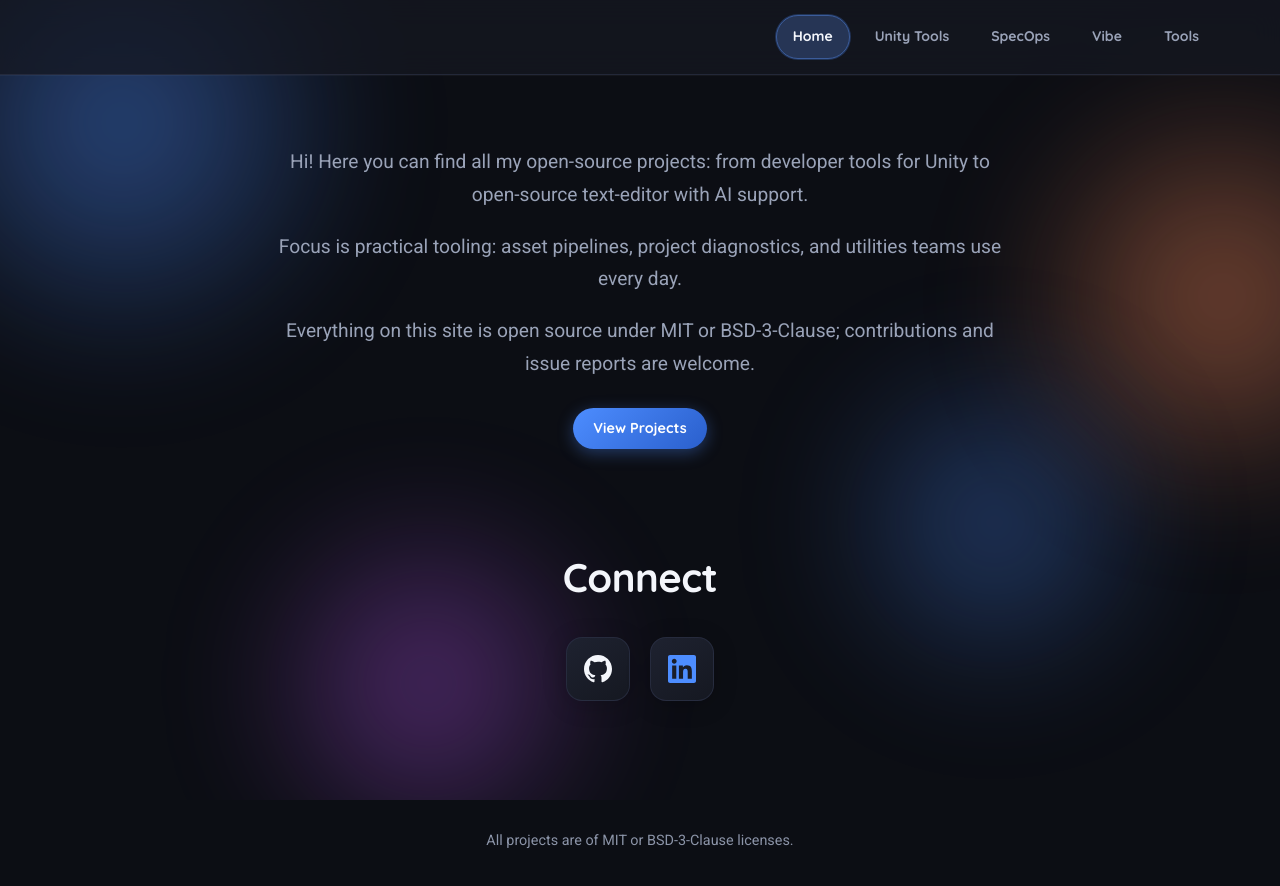
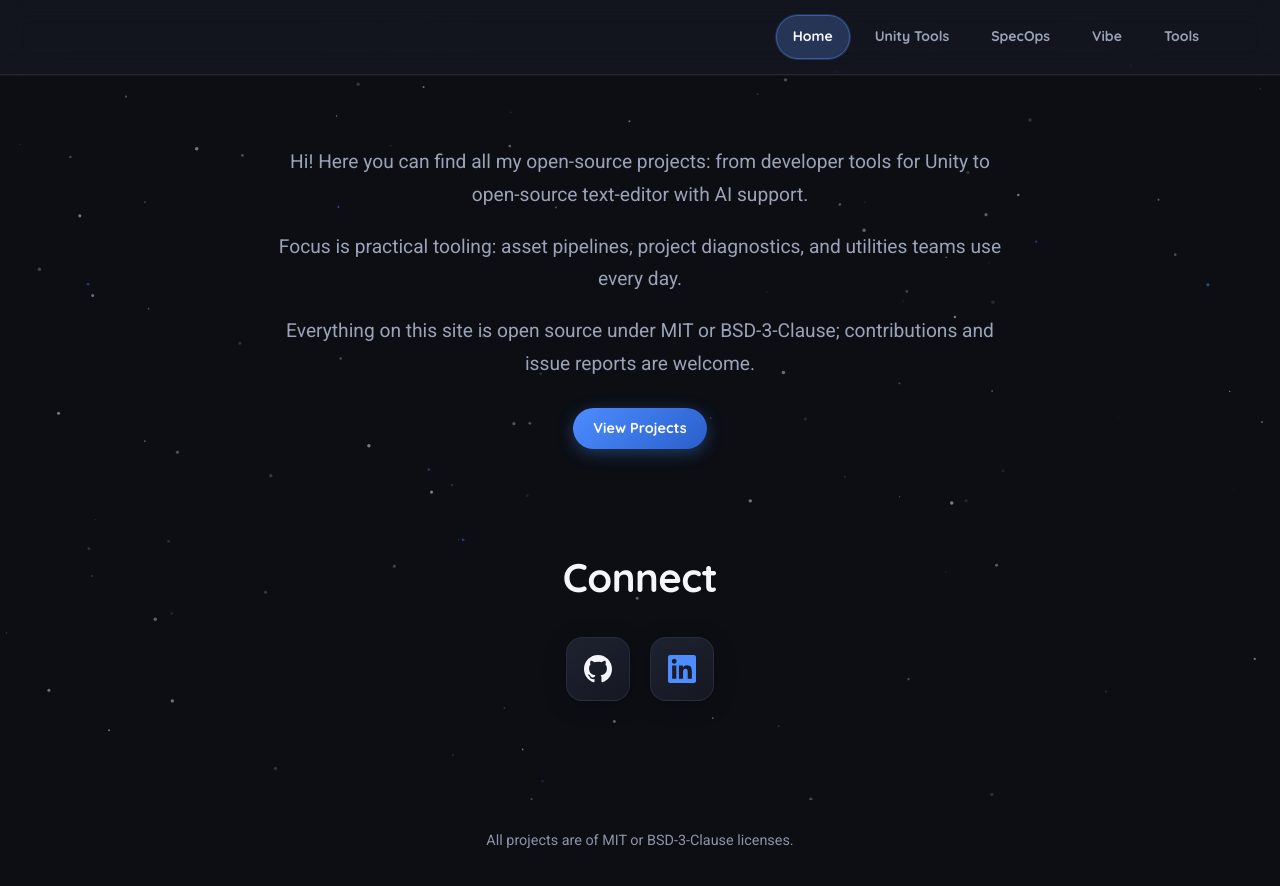
Before and after one commit to AlexeyPerov/AlexeyPerov.github.io, a plain HTML site: page index.html in a window 1280 px wide. Drawn offline with Linux system fonts and the light colour scheme.

Commit message:
Site updated

```diff
--- a/index.html
+++ b/index.html
@@ -43,18 +43,33 @@
       --text-secondary: #9aa3b8;
       --widget-gradient: linear-gradient(145deg, #1a1f2e 0%, #12151f 100%);
     }
+    .scroll-reveal--immediate,
+    .scroll-reveal--immediate.scroll-reveal--visible {
+      opacity: 1;
+      transform: none;
+    }
+
+    body.has-bg-effect { position: relative; }
+    .page-bg-effect {
+      position: fixed;
+      inset: 0;
+      z-index: 0;
+      overflow: hidden;
+      pointer-events: none;
+    }
+    .page-bg-effect__canvas {
+      display: block;
+      width: 100%;
+      height: 100%;
+    }
+
   </style>
   <link rel="stylesheet" href="styles.css">
 </head>
-<body class="has-bg-effect has-bg-effect--light-leak compact-sections">
+<body class="has-bg-effect has-bg-effect--magic-dust compact-sections">
 
-  <div class="page-bg-effect page-bg-effect--light-leak" aria-hidden="true">
-
-    <span class="light-leak light-leak--1"></span>
-    <span class="light-leak light-leak--2"></span>
-    <span class="light-leak light-leak--3"></span>
-    <span class="light-leak light-leak--4"></span>
-
+  <div class="page-bg-effect page-bg-effect--magic-dust" aria-hidden="true">
+    <canvas class="page-bg-effect__canvas"></canvas>
   </div>
 
   <a class="skip-link" href="#main-content">Skip to main content</a>
@@ -108,7 +123,7 @@
 
 
 
-
+  <script src="background-effects.js" defer></script>
   <script src="nav.js" defer></script>
 </body>
 </html>
--- a/styles.css
+++ b/styles.css
@@ -1677,77 +1677,6 @@ body.has-bg-effect .footer {
   background: transparent;
 }
 
-/* Light leaks */
-.light-leak {
-  position: absolute;
-  border-radius: 50%;
-  filter: blur(56px);
-  opacity: 0.58;
-  will-change: transform, opacity;
-}
-
-.light-leak--1 {
-  width: min(52vw, 520px);
-  height: min(52vw, 520px);
-  top: -18%;
-  left: -12%;
-  background: radial-gradient(circle, rgba(77, 141, 255, 0.9) 0%, rgba(77, 141, 255, 0) 68%);
-  animation: light-leak-drift-1 32s ease-in-out infinite;
-}
-
-.light-leak--2 {
-  width: min(44vw, 440px);
-  height: min(44vw, 440px);
-  top: 8%;
-  right: -14%;
-  background: radial-gradient(circle, rgba(255, 140, 90, 0.85) 0%, rgba(255, 140, 90, 0) 70%);
-  animation: light-leak-drift-2 28s ease-in-out infinite;
-}
-
-.light-leak--3 {
-  width: min(38vw, 380px);
-  height: min(38vw, 380px);
-  bottom: -10%;
-  left: 18%;
-  background: radial-gradient(circle, rgba(196, 91, 255, 0.8) 0%, rgba(196, 91, 255, 0) 72%);
-  animation: light-leak-drift-3 36s ease-in-out infinite;
-}
-
-.light-leak--4 {
-  width: min(34vw, 340px);
-  height: min(34vw, 340px);
-  bottom: 12%;
-  right: 8%;
-  background: radial-gradient(circle, rgba(77, 141, 255, 0.75) 0%, rgba(77, 141, 255, 0) 74%);
-  animation: light-leak-drift-4 24s ease-in-out infinite;
-}
-
-@keyframes light-leak-drift-1 {
-  0%, 100% { transform: translate(0, 0) scale(1); opacity: 0.5; }
-  50% { transform: translate(6vw, 4vh) scale(1.08); opacity: 0.68; }
-}
-
-@keyframes light-leak-drift-2 {
-  0%, 100% { transform: translate(0, 0) scale(1); opacity: 0.52; }
-  50% { transform: translate(-5vw, 6vh) scale(1.12); opacity: 0.66; }
-}
-
-@keyframes light-leak-drift-3 {
-  0%, 100% { transform: translate(0, 0) scale(1); opacity: 0.48; }
-  50% { transform: translate(4vw, -5vh) scale(1.06); opacity: 0.62; }
-}
-
-@keyframes light-leak-drift-4 {
-  0%, 100% { transform: translate(0, 0) scale(1); opacity: 0.46; }
-  50% { transform: translate(-3vw, -4vh) scale(1.1); opacity: 0.6; }
-}
-
-@media (prefers-reduced-motion: reduce) {
-  .light-leak {
-    animation: none;
-  }
-}
-
 /* Section panels stay transparent so the back-layer animation remains visible */
 body.has-bg-effect .section,
 body.has-bg-effect .section-gradient,
```
Also changed, not shown: specops/index.html (+21 -3 lines), tools/index.html (+21 -3 lines), unity-tools/index.html (+21 -3 lines), vibe/index.html (+20 -2 lines).
